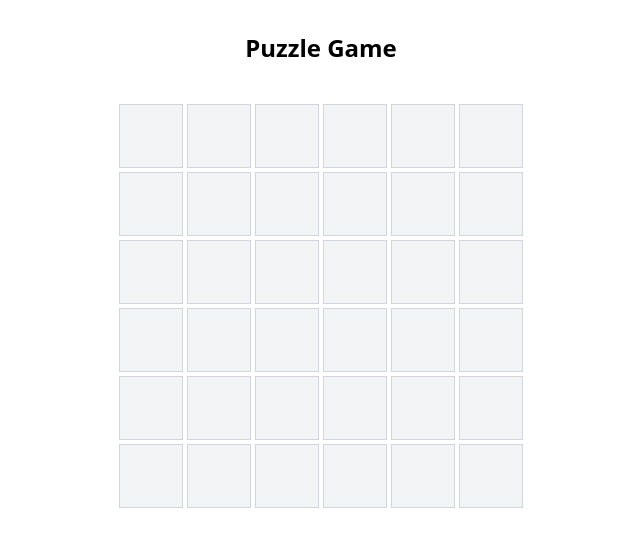
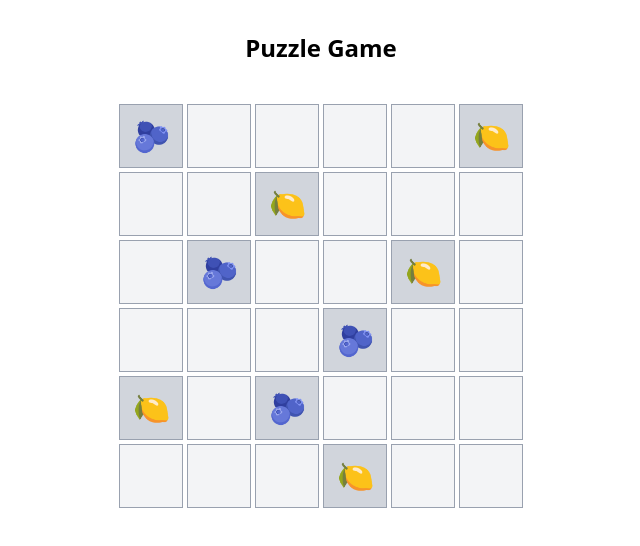
Before and after one commit to aliklc/puzzle-game, a Next.js app: page / in a window 1280 px wide. Shown: the top 546 px of the page, without its empty margins (319-959 px from the left). Built offline with nearby package versions, Linux system fonts and the light colour scheme.

Commit message:
Oyun artık boş bir tahta yerine örnek bir bulmaca ile başlıyor başlangıçta dolu gelen hücreler değiştirilemiyor

```diff
--- a/app/components/Cell.tsx
+++ b/app/components/Cell.tsx
@@ -6,22 +6,29 @@ interface CellProps {
     fruit: Fruit
     onClick: () => void
     invalid?: boolean
+    locked?: boolean // YENİ: Kilitli hücreler için prop eklendi.
 }
 
-export default function Cell({ fruit, onClick, invalid }: CellProps) {
+export default function Cell({ fruit, onClick, invalid, locked }: CellProps) {
+    // DEĞİŞİKLİK: Arka plan rengini ve imleci 'locked' durumuna göre ayarlıyoruz.
     const bgColor = invalid
         ? 'bg-red-500'
-    : 'bg-gray-100'
+        : locked
+        ? 'bg-gray-300' // Kilitli hücreler için farklı bir renk
+        : 'bg-gray-100 hover:bg-gray-200'; // Normal, üzerine gelince değişen renk
+
+    const cursor = locked ? 'cursor-not-allowed' : 'cursor-pointer';
 
     const emoji =
         fruit === 'lemon' ? '🍋' :
         fruit === 'blueberry' ? '🫐' :
-    ''
+        '';
 
     return (
         <div
             onClick={onClick}
-      className={`w-16 h-16 border border-gray-300 flex items-center justify-center cursor-pointer ${bgColor}`}
+            // DEĞİŞİKLİK: className'e yeni stilleri ekliyoruz.
+            className={`w-16 h-16 border border-gray-400 flex items-center justify-center text-3xl ${bgColor} ${cursor}`}
         >
             {emoji}
         </div>
--- a/app/components/PuzzleBoard.tsx
+++ b/app/components/PuzzleBoard.tsx
@@ -2,68 +2,86 @@
 import React, { useState } from 'react'
 import Cell from './Cell'
 import { Fruit, fruits } from '../lib/constants'
+// YENİ: Puzzle verisini ve tipini import ediyoruz.
+import { Puzzle, samplePuzzle } from '../lib/puzzles'
 
 export default function PuzzleBoard() {
-    const [board, setBoard] = useState<Fruit[][]>(
-        Array.from({ length: 6 }, () => Array(6).fill(null))
-    )
+    // DEĞİŞİKLİK: State'i artık boş bir dizi yerine puzzle verisinden başlatıyoruz.
+    const [board, setBoard] = useState<Fruit[][]>(samplePuzzle.initialBoard);
 
+    // YENİ: Kilitli hücreleri kontrol etmek için puzzle'ın başlangıç durumunu bir değişkende tutuyoruz.
+    // Bu, component her render olduğunda puzzle dosyasını tekrar okumamak için iyi bir pratiktir.
+    const initialPuzzleState = samplePuzzle.initialBoard;
+
+    // DEĞİŞİKLİK: toggleFruit fonksiyonuna kilitli hücre kontrolü ekliyoruz.
     const toggleFruit = (row: number, col: number) => {
+        // Eğer tıkladığımız hücre, başlangıç bulmacasında doluysa, hiçbir şey yapma.
+        if (initialPuzzleState[row][col] !== null) {
+            return;
+        }
+
         setBoard(prev => {
-        const newBoard = prev.map(r => [...r])
-        const current = newBoard[row][col]
-        const currentIndex = fruits.indexOf(current)
-        const nextIndex = (currentIndex + 1) % fruits.length
-        newBoard[row][col] = fruits[nextIndex]
-        return newBoard
-        })
+            const newBoard = prev.map(r => [...r]);
+            const current = newBoard[row][col];
+            const currentIndex = fruits.indexOf(current);
+            const nextIndex = (currentIndex + 1) % fruits.length;
+            newBoard[row][col] = fruits[nextIndex];
+            return newBoard;
+        });
     }
 
     const isInvalidCell = (board: Fruit[][], row: number, col: number): boolean => {
-        const fruit = board[row][col]
-        if (!fruit) return false
+        const fruit = board[row][col];
+        if (!fruit) return false;
 
         const countInDirection = (dr: number, dc: number) => {
-            let r = row + dr
-            let c = col + dc
-            let count = 0
+            let r = row + dr;
+            let c = col + dc;
+            let count = 0;
             while (
                 r >= 0 && r < 6 &&
                 c >= 0 && c < 6 &&
                 board[r][c] === fruit
             ) {
-            count++
-            r += dr
-            c += dc
+                count++;
+                r += dr;
+                c += dc;
             }
-            return count
+            return count;
         }
 
-        const horizontalCount = 1 + countInDirection(0, -1) + countInDirection(0, 1)
-        const verticalCount = 1 + countInDirection(-1, 0) + countInDirection(1, 0)
+        const horizontalCount = 1 + countInDirection(0, -1) + countInDirection(0, 1);
+        const verticalCount = 1 + countInDirection(-1, 0) + countInDirection(1, 0);
 
-        if (horizontalCount >= 3 || verticalCount >= 3) return true
+        if (horizontalCount >= 3 || verticalCount >= 3) return true;
 
-        const rowCount = board[row].filter(f => f === fruit).length
-        const colCount = board.map(r => r[col]).filter(f => f === fruit).length
+        const rowCount = board[row].filter(f => f === fruit).length;
+        const colCount = board.map(r => r[col]).filter(f => f === fruit).length;
 
-        const maxPerType = board.length / 2 // 6x6 için 3
-        if (rowCount > maxPerType || colCount > maxPerType) return true
+        const maxPerType = board.length / 2;
+        if (rowCount > maxPerType || colCount > maxPerType) return true;
 
-        return false
+        return false;
     }
 
     return (
         <div className="grid grid-cols-6 gap-1 w-fit mx-auto mt-10">
             {board.flatMap((row, rowIndex) =>
-        row.map((fruit, colIndex) => (
+                row.map((fruit, colIndex) => {
+                    // YENİ: Hücrenin kilitli olup olmadığını kontrol ediyoruz.
+                    const isLocked = initialPuzzleState[rowIndex][colIndex] !== null;
+
+                    return (
                         <Cell
                             key={`${rowIndex}-${colIndex}`}
                             fruit={fruit}
                             onClick={() => toggleFruit(rowIndex, colIndex)}
                             invalid={isInvalidCell(board, rowIndex, colIndex)}
+                            // YENİ: 'locked' prop'unu Cell bileşenine gönderiyoruz.
+                            locked={isLocked}
                         />
-        ))
+                    )
+                })
             )}
         </div>
     )
--- /dev/null
+++ b/app/lib/puzzles.ts
@@ -0,0 +1,17 @@
+// lib/puzzles.ts
+import { Fruit } from './constants';
+
+export interface Puzzle {
+  initialBoard: Fruit[][];
+}
+
+export const samplePuzzle: Puzzle = {
+  initialBoard: [
+    ['blueberry', null, null, null, null, 'lemon'],
+    [null, null, 'lemon', null, null, null],
+    [null, 'blueberry', null, null, 'lemon', null],
+    [null, null, null, 'blueberry', null, null],
+    ['lemon', null, 'blueberry', null, null, null],
+    [null, null, null, 'lemon', null, null],
+  ],
+};
```
Lines whose indentation alone changed are shown as unchanged.
